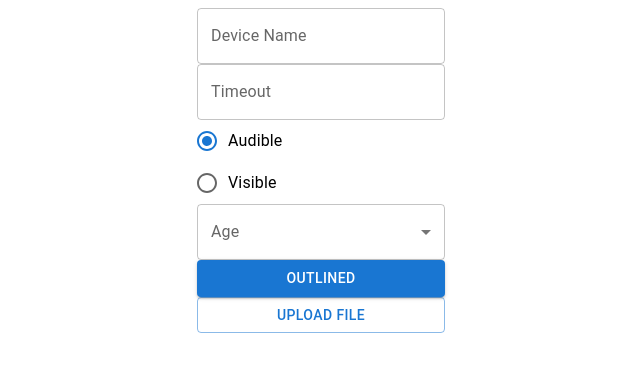
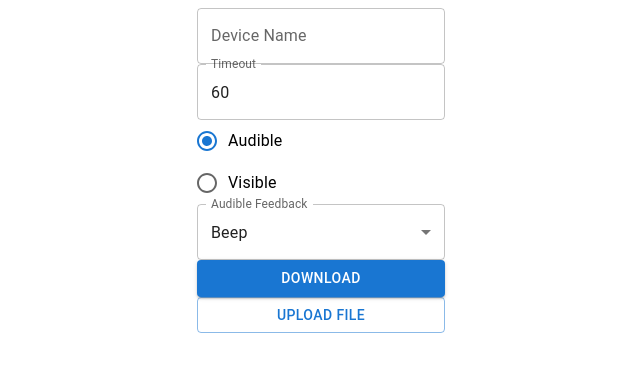
Before and after one commit to Pekmen/protobuffer, a React (Create React App) app: page / in a window 1280 px wide. Shown: the top 372 px of the page, without its empty margins (17-657 px from the left). Built offline with nearby package versions, Linux system fonts and the light colour scheme.

Commit message:
added dynamic form

```diff
--- a/package.json
+++ b/package.json
@@ -18,6 +18,7 @@
     "prettier": "^2.5.1",
     "react": "^17.0.2",
     "react-dom": "^17.0.2",
+    "react-hook-form": "^7.27.1",
     "react-router-dom": "^6.2.2",
     "react-scripts": "5.0.0",
     "typescript": "^4.6.2",
--- /dev/null
+++ b/src/constants/defaultVales.ts
@@ -0,0 +1,15 @@
+import {
+  AUDIBLE_OPTIONS,
+  FEEDBACK_VALUES,
+  VISIBLE_OPTIONS,
+} from "./formValues";
+
+const DEFAULT_VALUES = {
+  DEVICE_NAME: "",
+  TIMEOUT: 60,
+  FEEDBACK: FEEDBACK_VALUES.AUDIBLE,
+  AUDIBLE_FEEDBACK: AUDIBLE_OPTIONS.BEEP,
+  VISIBLE_FEEDBACK: VISIBLE_OPTIONS.GREEN,
+};
+
+export default DEFAULT_VALUES;
--- /dev/null
+++ b/src/constants/formValues.ts
@@ -0,0 +1,19 @@
+const FEEDBACK_VALUES = {
+  AUDIBLE: "audible",
+  VISIBLE: "Visible",
+};
+
+const AUDIBLE_OPTIONS = {
+  BEEP: 0,
+  BUUP_BUUP: 1,
+  BEEP_BUUP: 2,
+  BEEP_BEEP: 3,
+};
+
+const VISIBLE_OPTIONS = {
+  GREEN: 0,
+  RED: 1,
+  BLUE: 2,
+};
+
+export { FEEDBACK_VALUES, AUDIBLE_OPTIONS, VISIBLE_OPTIONS };
--- a/src/forms/ProtoBufferForm/ProtoBufferForm.tsx
+++ b/src/forms/ProtoBufferForm/ProtoBufferForm.tsx
@@ -1,5 +1,6 @@
 import React from "react";
 
+import { Controller, useForm } from "react-hook-form";
 import {
   Button,
   FormControl,
@@ -11,45 +12,161 @@ import {
   Select,
   TextField,
 } from "@mui/material";
+import {
+  AUDIBLE_OPTIONS,
+  FEEDBACK_VALUES,
+  VISIBLE_OPTIONS,
+} from "../../constants/formValues";
+import DEFAULT_VALUES from "../../constants/defaultVales";
 
 const ProtoBufferForm: React.FC = () => {
+  const {
+    control,
+    watch,
+    handleSubmit,
+    formState: { errors },
+  } = useForm({
+    mode: "onSubmit",
+    defaultValues: {
+      device_name: DEFAULT_VALUES.DEVICE_NAME,
+      timeout: DEFAULT_VALUES.TIMEOUT,
+      feedback: DEFAULT_VALUES.FEEDBACK,
+      audible_feedback: DEFAULT_VALUES.AUDIBLE_FEEDBACK,
+      visible_feedback: DEFAULT_VALUES.VISIBLE_FEEDBACK,
+    },
+  });
+
+  const selectedFeedback = watch("feedback");
+
+  const onSubmit = () => console.log("submit");
+
+  const deviceNameError = errors.device_name;
+  const timeoutError = errors.timeout;
+
   return (
+    <form onSubmit={handleSubmit(onSubmit)}>
       <FormControl>
         <FormControl>
-        <TextField id="" label="Device Name" variant="outlined" />
-        <TextField id="" label="Timeout" variant="outlined" />
+          <Controller
+            rules={{ required: true }}
+            name="device_name"
+            control={control}
+            render={({ field }) => (
+              <TextField
+                label="Device Name"
+                variant="outlined"
+                error={!!deviceNameError}
+                helperText={deviceNameError && "Required"}
+                {...field}
+              />
+            )}
+          />
+          <Controller
+            rules={{ required: true }}
+            name="timeout"
+            control={control}
+            render={({ field }) => (
+              <TextField
+                type="number"
+                label="Timeout"
+                variant="outlined"
+                error={!!timeoutError}
+                helperText={timeoutError && "Required"}
+                {...field}
+              />
+            )}
+          />
         </FormControl>
+
+        <Controller
+          rules={{ required: true }}
+          control={control}
+          name="feedback"
+          render={({ field }) => (
             <FormControl>
-        <RadioGroup defaultValue="audible" name="">
+              <RadioGroup {...field}>
                 <FormControlLabel
-            value="audible"
+                  value={FEEDBACK_VALUES.AUDIBLE}
                   control={<Radio />}
                   label="Audible"
                 />
                 <FormControlLabel
-            value="visible"
+                  value={FEEDBACK_VALUES.VISIBLE}
                   control={<Radio />}
                   label="Visible"
                 />
               </RadioGroup>
             </FormControl>
+          )}
+        />
+
         <FormControl>
-        <InputLabel id="demo-simple-select-label">Age</InputLabel>
+          {selectedFeedback === FEEDBACK_VALUES.AUDIBLE ? (
+            <Controller
+              rules={{ required: true }}
+              control={control}
+              name="audible_feedback"
+              render={({ field }) => (
+                <>
+                  <InputLabel id="audible_feedback_label">
+                    Audible Feedback
+                  </InputLabel>
                   <Select
-          labelId="demo-simple-select-label"
-          id="demo-simple-select"
-          label="Age"
+                    labelId="audible_feedback_label"
+                    id="audible_feedback"
+                    label="Audible Feedback"
+                    {...field}
                   >
-          <MenuItem value={10}>Ten</MenuItem>
-          <MenuItem value={20}>Twenty</MenuItem>
-          <MenuItem value={30}>Thirty</MenuItem>
+                    <MenuItem value={AUDIBLE_OPTIONS.BEEP}>Beep</MenuItem>
+                    <MenuItem value={AUDIBLE_OPTIONS.BUUP_BUUP}>
+                      Buup Buup
+                    </MenuItem>
+                    <MenuItem value={AUDIBLE_OPTIONS.BEEP_BUUP}>
+                      Beep Buup
+                    </MenuItem>
+                    <MenuItem value={AUDIBLE_OPTIONS.BEEP_BEEP}>
+                      Beep Beep
+                    </MenuItem>
                   </Select>
-        <Button variant="contained">Outlined</Button>
+                </>
+              )}
+            />
+          ) : (
+            <Controller
+              rules={{ required: true }}
+              control={control}
+              name="visible_feedback"
+              render={({ field }) => (
+                <>
+                  <InputLabel id="visible_feedback_label">
+                    Audible Feedback
+                  </InputLabel>
+                  <Select
+                    labelId="visible_feedback_label"
+                    id="visible_feedback"
+                    label="Visible Feedback"
+                    {...field}
+                  >
+                    <MenuItem value={VISIBLE_OPTIONS.GREEN}>GREEN</MenuItem>
+                    <MenuItem value={VISIBLE_OPTIONS.RED}>RED</MenuItem>
+                    <MenuItem value={VISIBLE_OPTIONS.BLUE}>BLUE</MenuItem>
+                  </Select>
+                </>
+              )}
+            />
+          )}
+        </FormControl>
+
+        <FormControl>
+          <Button type="submit" variant="contained">
+            Download
+          </Button>
           <Button variant="outlined" component="span">
             Upload File
           </Button>
         </FormControl>
       </FormControl>
+    </form>
   );
 };
 
```
Also changed, not shown: 1 other file (tests, documents, lock files or other folders). Lines whose indentation alone changed are shown as unchanged.
